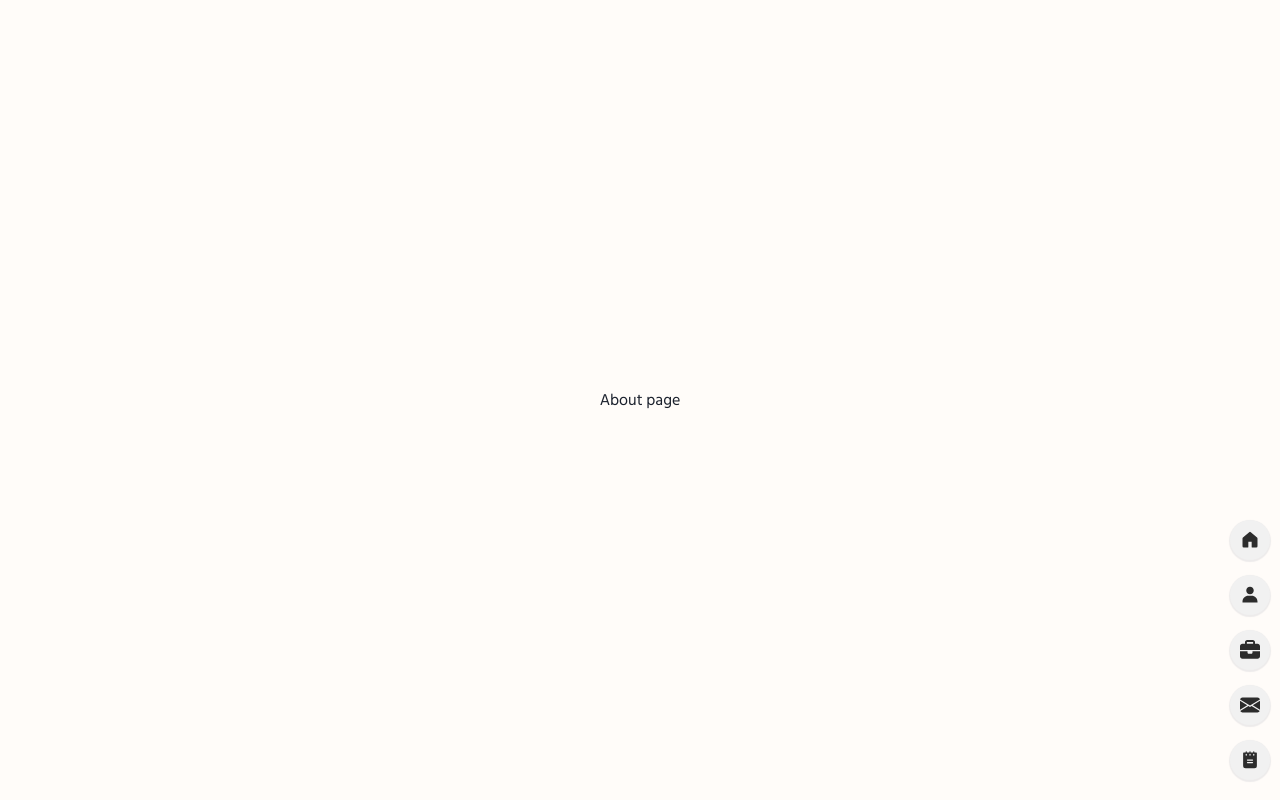
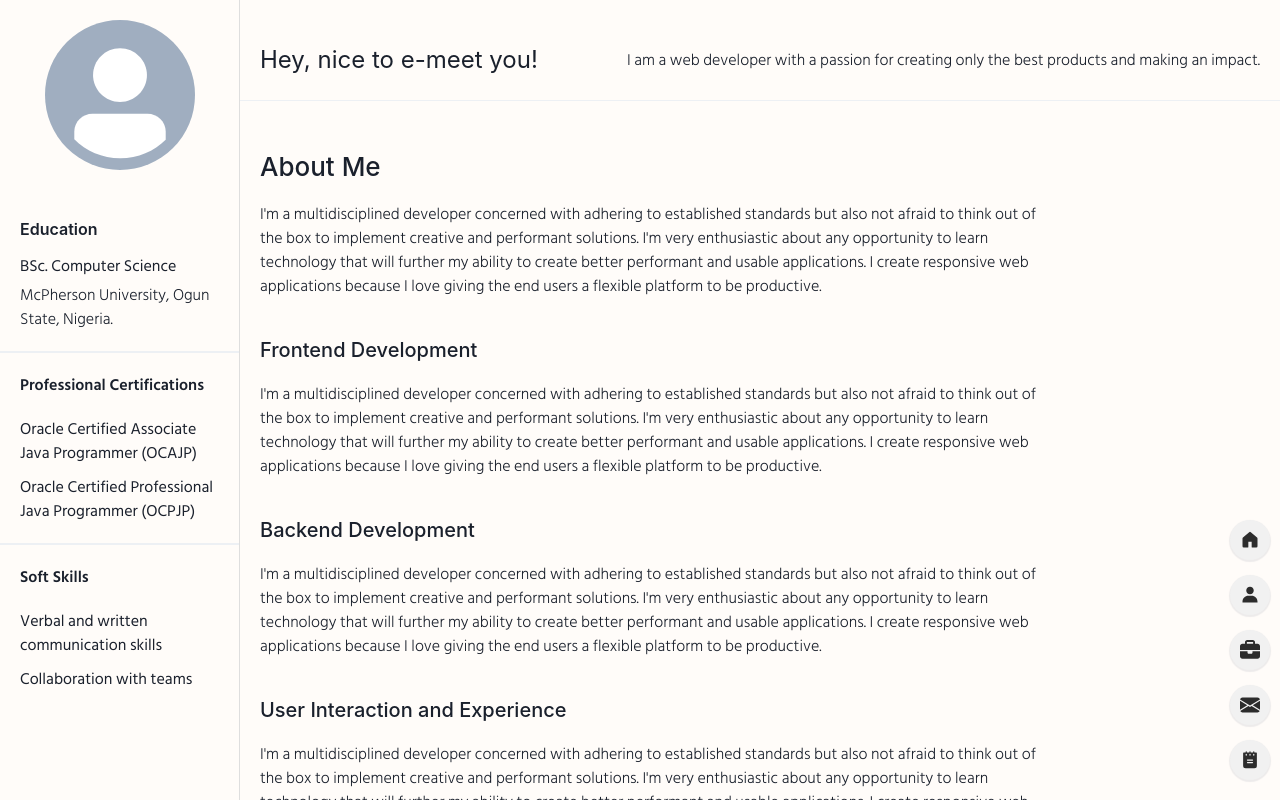
Before and after one commit to xetadeveloper/portfolio-v2, a Next.js app: page /about in a window 1280 px wide. Built offline with nearby package versions, Linux system fonts and the light colour scheme; a web font is replaced by a local one.

Commit message:
feat: add content for about page

```diff
--- a/src/pages/about.tsx
+++ b/src/pages/about.tsx
@@ -3,8 +3,9 @@ import React from 'react';
 
 // Styles
 import style from './about.module.css';
-import { Box, Center } from '@chakra-ui/react';
+import { Avatar, Box, Button, Center, Divider, Flex, Heading, Text } from '@chakra-ui/react';
 import NavSide from '~/components/NavSide';
+import { BiDownload } from 'react-icons/bi';
 
 // Components
 
@@ -13,8 +14,143 @@ export interface aboutProps {}
 
 export default function About(props: aboutProps) {
     return (
-        <Center bg="brand.bg" position="relative" height="100vh" width="100%">
-            About page
-        </Center>
+        <Flex bg="brand.bg" height="100%" width="100%">
+            <Flex
+                as="aside"
+                flexDir="column"
+                width="240px"
+                minWidth="240px"
+                borderRight="1px solid #dedede"
+                padding="20px 0px 10px"
+                alignItems="center"
+                overflowY="auto"
+            >
+                <Flex flexDir="column" alignItems="center" gap="50px" padding="0 20px">
+                    <Avatar height="150px" width="150px" />
+
+                    <Flex flexDir="column" gap="5px">
+                        <Heading fontSize="16px" fontWeight="600" mb="10px">
+                            Education
+                        </Heading>
+                        <Text fontWeight="400">BSc. Computer Science</Text>
+                        <Text fontWeight="300">McPherson University, Ogun State, Nigeria.</Text>
+                    </Flex>
+                </Flex>
+
+                <Divider mt="20px" mb="20px" borderWidth="1px" />
+
+                <Flex flexDir="column" gap="10px" padding="0 20px">
+                    <Text fontSize="16px" fontWeight="600" textAlign="start" mb="10px">
+                        Professional Certifications
+                    </Text>
+                    <Text fontSize="16px">Oracle Certified Associate Java Programmer (OCAJP)</Text>
+                    <Text>Oracle Certified Professional Java Programmer (OCPJP)</Text>
+                </Flex>
+
+                <Divider mt="20px" mb="20px" borderWidth="1px" />
+
+                <Flex flexDir="column" padding="0 20px" gap="10px">
+                    <Text fontSize="16px" fontWeight="600" textAlign="start" mb="10px">
+                        Soft Skills
+                    </Text>
+                    <Text fontSize="16px">Verbal and written communication skills</Text>
+                    <Text>Collaboration with teams</Text>
+                </Flex>
+
+                {/* <Button mt="30px" width="180px" leftIcon={<BiDownload />}>
+                    Resume
+                </Button> */}
+            </Flex>
+
+            <Flex as="section" flexGrow="1" flexDir="column" padding="20px 0" overflow='auto'>
+                <Flex
+                    justifyContent="space-between"
+                    padding="0 20px"
+                    border="1px solid bue"
+                    alignItems="center"
+                    minHeight="80px"
+                >
+                    <Heading fontSize="24px" fontWeight="400">
+                        Hey, nice to e-meet you!
+                    </Heading>
+                    <Text fontWeight="300">
+                        I am a web developer with a passion for creating only the best products and making an impact.
+                    </Text>
+                </Flex>
+                <Divider mb="10px" />
+
+                <Flex flexDir="column" padding="0 20px">
+                    <Flex as="section" mt="40px" flexDir="column" gap="20px">
+                        <Heading fontWeight="500" fontSize="26px">
+                            About Me
+                        </Heading>
+
+                        <Text fontWeight="300" width="100%" whiteSpace="none" maxWidth="80%">
+                            I'm a multidisciplined developer concerned with adhering to established standards but also
+                            not afraid to think out of the box to implement creative and performant solutions. I'm very
+                            enthusiastic about any opportunity to learn technology that will further my ability to
+                            create better performant and usable applications. I create responsive web applications
+                            because I love giving the end users a flexible platform to be productive.
+                        </Text>
+                    </Flex>
+
+                    <Flex as="section" mt="40px" flexDir="column" gap="20px">
+                        <Heading fontWeight="500" fontSize="20px">
+                            Frontend Development
+                        </Heading>
+
+                        <Text fontWeight="300" width="100%" whiteSpace="none" maxWidth="80%">
+                            I'm a multidisciplined developer concerned with adhering to established standards but also
+                            not afraid to think out of the box to implement creative and performant solutions. I'm very
+                            enthusiastic about any opportunity to learn technology that will further my ability to
+                            create better performant and usable applications. I create responsive web applications
+                            because I love giving the end users a flexible platform to be productive.
+                        </Text>
+                    </Flex>
+
+                    <Flex as="section" mt="40px" flexDir="column" gap="20px">
+                        <Heading fontWeight="500" fontSize="20px">
+                            Backend Development
+                        </Heading>
+
+                        <Text fontWeight="300" width="100%" whiteSpace="none" maxWidth="80%">
+                            I'm a multidisciplined developer concerned with adhering to established standards but also
+                            not afraid to think out of the box to implement creative and performant solutions. I'm very
+                            enthusiastic about any opportunity to learn technology that will further my ability to
+                            create better performant and usable applications. I create responsive web applications
+                            because I love giving the end users a flexible platform to be productive.
+                        </Text>
+                    </Flex>
+
+                    <Flex as="section" mt="40px" flexDir="column" gap="20px">
+                        <Heading fontWeight="500" fontSize="20px">
+                            User Interaction and Experience
+                        </Heading>
+
+                        <Text fontWeight="300" width="100%" whiteSpace="none" maxWidth="80%">
+                            I'm a multidisciplined developer concerned with adhering to established standards but also
+                            not afraid to think out of the box to implement creative and performant solutions. I'm very
+                            enthusiastic about any opportunity to learn technology that will further my ability to
+                            create better performant and usable applications. I create responsive web applications
+                            because I love giving the end users a flexible platform to be productive.
+                        </Text>
+                    </Flex>
+
+                    <Flex as="section" mt="40px" flexDir="column" gap="20px">
+                        <Heading fontWeight="500" fontSize="20px">
+                            Tools and Languages
+                        </Heading>
+
+                        <Text fontWeight="300" width="100%" whiteSpace="none" maxWidth="80%">
+                            I'm a multidisciplined developer concerned with adhering to established standards but also
+                            not afraid to think out of the box to implement creative and performant solutions. I'm very
+                            enthusiastic about any opportunity to learn technology that will further my ability to
+                            create better performant and usable applications. I create responsive web applications
+                            because I love giving the end users a flexible platform to be productive.
+                        </Text>
+                    </Flex>
+                </Flex>
+            </Flex>
+        </Flex>
     );
 }
```
